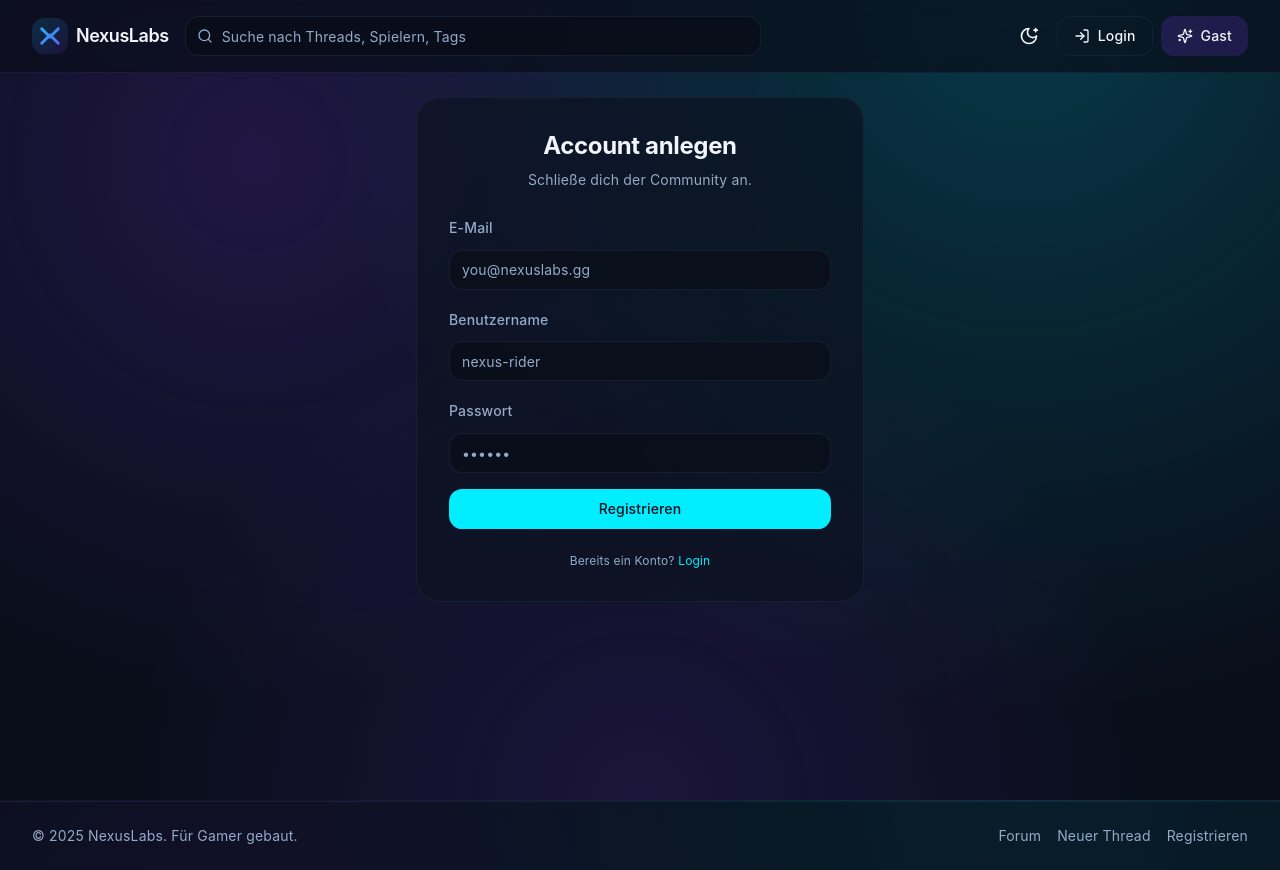
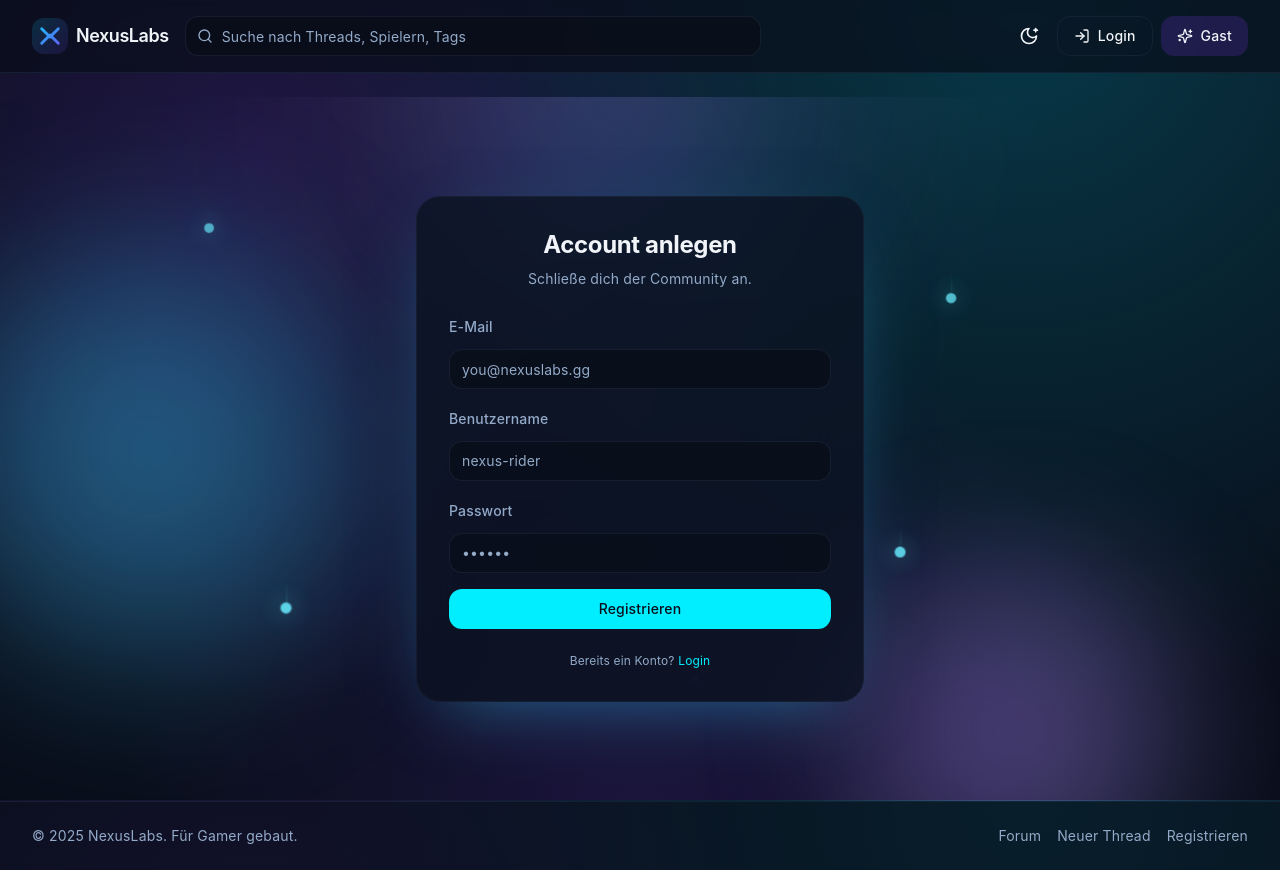
Before and after one commit to dennis006/Nexuslabs, a React (Vite) app in the folder apps/web/: page /register in a window 1280 px wide. Built offline with nearby package versions, Linux system fonts and the light colour scheme.

Commit message:
feat: add animated register background

```diff
--- /dev/null
+++ b/apps/web/src/components/auth/RegisterBackground.tsx
@@ -0,0 +1,97 @@
+import { motion } from "framer-motion";
+
+const constellations = [
+  { top: "18%", left: "16%", delay: 0 },
+  { top: "72%", left: "22%", delay: 1.8 },
+  { top: "28%", left: "74%", delay: 2.6 },
+  { top: "64%", left: "70%", delay: 0.9 },
+  { top: "44%", left: "50%", delay: 3.2 },
+  { top: "82%", left: "54%", delay: 4.1 },
+];
+
+const RegisterBackground = () => (
+  <div className="pointer-events-none absolute inset-0 overflow-hidden">
+    <motion.span
+      className="absolute -left-32 top-1/4 h-[28rem] w-[28rem] rounded-full bg-[radial-gradient(circle_at_center,_rgba(56,189,248,0.5),_rgba(12,17,33,0))] blur-3xl"
+      animate={{
+        x: ["0%", "12%", "-18%", "4%", "0%"],
+        y: ["0%", "-10%", "8%", "-6%", "0%"],
+        scale: [1, 1.08, 0.96, 1.05, 1],
+      }}
+      transition={{ duration: 22, repeat: Infinity, ease: "easeInOut" }}
+    />
+
+    <motion.span
+      className="absolute -bottom-24 right-0 h-[26rem] w-[26rem] rounded-full bg-[radial-gradient(circle_at_center,_rgba(167,139,250,0.45),_rgba(12,17,33,0))] blur-3xl"
+      animate={{
+        x: ["0%", "-14%", "6%", "-10%", "0%"],
+        y: ["0%", "10%", "-12%", "6%", "0%"],
+        scale: [1, 0.94, 1.06, 0.97, 1],
+      }}
+      transition={{ duration: 26, repeat: Infinity, ease: "easeInOut" }}
+    />
+
+    <motion.span
+      className="absolute left-1/3 top-[-12rem] h-[22rem] w-[22rem] rounded-full bg-[conic-gradient(from_140deg_at_50%_50%,_rgba(59,130,246,0.55),_rgba(244,114,182,0.35),_rgba(59,130,246,0.55))] opacity-80 blur-[120px]"
+      animate={{ rotate: [0, 60, 0] }}
+      transition={{ duration: 30, repeat: Infinity, ease: "linear" }}
+    />
+
+    <motion.svg
+      width="640"
+      height="640"
+      viewBox="0 0 640 640"
+      className="absolute left-1/2 top-1/2 -translate-x-1/2 -translate-y-1/2 opacity-70"
+    >
+      <defs>
+        <linearGradient id="register-aurora-line" x1="0" y1="0" x2="1" y2="1">
+          <stop offset="0%" stopColor="rgba(56,189,248,0.1)" />
+          <stop offset="50%" stopColor="rgba(56,189,248,0.7)" />
+          <stop offset="100%" stopColor="rgba(244,114,182,0.65)" />
+        </linearGradient>
+      </defs>
+
+      <motion.path
+        d="M120 340 Q200 160 320 220 T540 300"
+        stroke="url(#register-aurora-line)"
+        strokeWidth="1.6"
+        strokeLinecap="round"
+        strokeLinejoin="round"
+        fill="none"
+        initial={{ pathLength: 0, opacity: 0 }}
+        animate={{ pathLength: [0, 1, 0.25], opacity: [0, 0.9, 0.25] }}
+        transition={{ duration: 16, repeat: Infinity, ease: "easeInOut" }}
+      />
+
+      <motion.path
+        d="M160 420 Q260 520 360 460 T520 420"
+        stroke="url(#register-aurora-line)"
+        strokeWidth="1.2"
+        strokeLinecap="round"
+        strokeLinejoin="round"
+        fill="none"
+        initial={{ pathLength: 0, opacity: 0 }}
+        animate={{ pathLength: [0, 0.65, 0], opacity: [0, 0.7, 0] }}
+        transition={{ duration: 18, repeat: Infinity, ease: "easeInOut", delay: 2.4 }}
+      />
+    </motion.svg>
+
+    {constellations.map((constellation, index) => (
+      <motion.span
+        key={`constellation-${index}`}
+        className="absolute h-2 w-2 rounded-full bg-cyan-300/90 shadow-[0_0_18px_rgba(103,232,249,0.8)]"
+        style={{ top: constellation.top, left: constellation.left }}
+        animate={{ opacity: [0.2, 1, 0.2], scale: [0.8, 1.4, 0.8] }}
+        transition={{ duration: 8, repeat: Infinity, ease: "easeInOut", delay: constellation.delay }}
+      >
+        <motion.span
+          className="absolute -top-8 left-1/2 h-8 w-px -translate-x-1/2 bg-gradient-to-t from-cyan-300/40 via-transparent to-transparent"
+          animate={{ scaleY: [0.3, 1, 0.6], opacity: [0.1, 0.4, 0.1] }}
+          transition={{ duration: 6, repeat: Infinity, ease: "easeInOut", delay: constellation.delay + 0.6 }}
+        />
+      </motion.span>
+    ))}
+  </div>
+);
+
+export default RegisterBackground;
--- a/apps/web/src/routes/Auth/Register.tsx
+++ b/apps/web/src/routes/Auth/Register.tsx
@@ -3,6 +3,7 @@ import { useState } from "react";
 import { Link, useNavigate, useSearchParams } from "react-router-dom";
 import { toast } from "sonner";
 import PageTransition from "@/components/layout/PageTransition";
+import RegisterBackground from "@/components/auth/RegisterBackground";
 import { Input } from "@/components/ui/input";
 import { Button } from "@/components/ui/button";
 import { register } from "@/lib/api/authApi";
@@ -40,7 +41,9 @@ const Register = () => {
 
   return (
     <PageTransition>
-      <div className="mx-auto max-w-md space-y-6 rounded-3xl border border-border/60 bg-card/70 p-8">
+      <div className="relative flex min-h-[calc(100vh-6rem)] items-center justify-center px-4 py-16">
+        <RegisterBackground />
+        <div className="relative z-10 mx-auto w-full max-w-md space-y-6 rounded-3xl border border-border/50 bg-card/80 p-8 backdrop-blur-xl shadow-[0_25px_70px_-30px_rgba(56,189,248,0.55)]">
           <div className="space-y-2 text-center">
             <h1 className="text-2xl font-bold">Account anlegen</h1>
             <p className="text-sm text-muted-foreground">Schließe dich der Community an.</p>
@@ -104,6 +107,7 @@ const Register = () => {
             </Link>
           </p>
         </div>
+      </div>
     </PageTransition>
   );
 };
```
Lines whose indentation alone changed are shown as unchanged.
